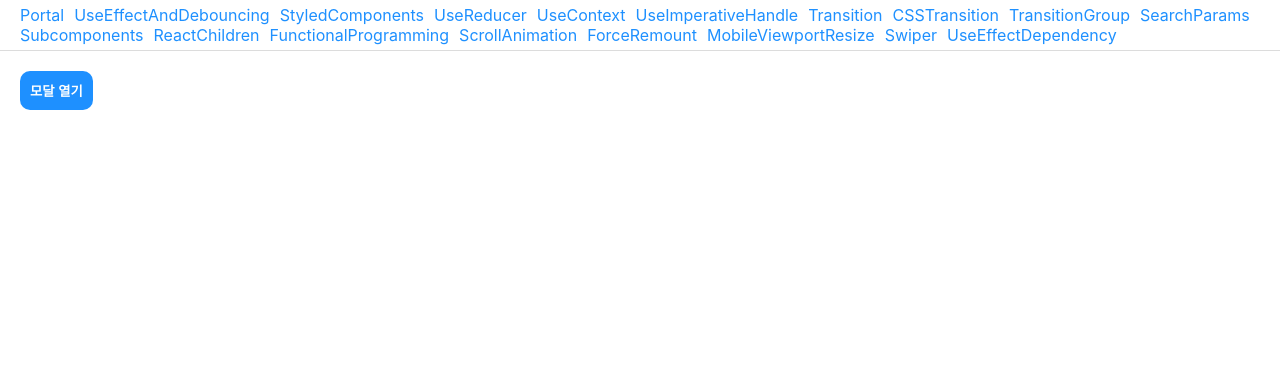
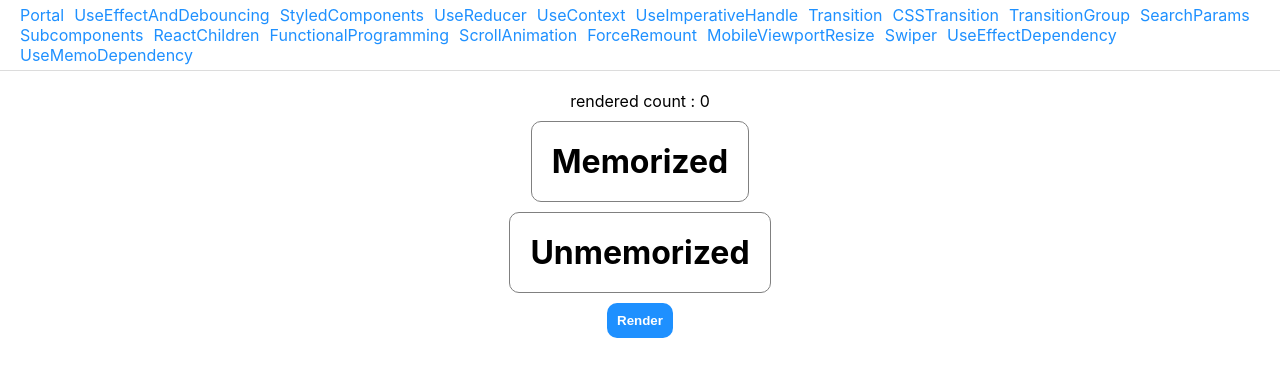
Before and after one commit to socratone/react-advanced, a React (Create React App) app: page /use-memo-dependency in a window 1280 px wide. Shown: the top 376 px of the page. Built offline with nearby package versions, Linux system fonts and the light colour scheme.

Commit message:
feat: add UseMemoDependencyPage

```diff
--- a/src/App.tsx
+++ b/src/App.tsx
@@ -18,7 +18,8 @@ import ScrollAnimationPage from './pages/ScrollAnimation';
 import ForceRemountPage from './pages/ForceRemountPage';
 import MobileViewportResizePage from './pages/MobileViewportResizePage';
 import SwiperPage from './pages/SwiperPage';
-import UseEffectDependencyPage from './pages/UseEffectDependency';
+import UseEffectDependencyPage from './pages/UseEffectDependencyPage';
+import UseMemoDependencyPage from './pages/UseMemoDependency';
 
 function App() {
   return (
@@ -52,6 +53,7 @@ function App() {
         <MainNavItem to="/use-effect-dependency">
           UseEffectDependency
         </MainNavItem>
+        <MainNavItem to="/use-memo-dependency">UseMemoDependency</MainNavItem>
       </MainNav>
       <Routes>
         <Route path="/portal" element={<PortalPage />} />
@@ -87,6 +89,10 @@ function App() {
           path="/use-effect-dependency"
           element={<UseEffectDependencyPage />}
         />
+        <Route
+          path="/use-memo-dependency"
+          element={<UseMemoDependencyPage />}
+        />
         <Route path="*" element={<PortalPage />} />
       </Routes>
     </div>
--- /dev/null
+++ b/src/pages/UseMemoDependency/ReactMemoComponent.tsx
@@ -0,0 +1,33 @@
+import styled from '@emotion/styled';
+import { memo } from 'react';
+
+type ReactMemoComponentProps = {
+  object: { label: string };
+};
+
+const ReactMemoComponent = ({ object }: ReactMemoComponentProps) => {
+  console.log(`render ${object.label}`);
+
+  return (
+    <Container>
+      <Title>{object.label}</Title>
+    </Container>
+  );
+};
+
+const Container = styled.div`
+  padding: 20px;
+  display: flex;
+  flex-direction: column;
+  align-items: center;
+  gap: 10px;
+  border-radius: 10px;
+  border: 1px solid gray;
+`;
+
+const Title = styled.h1`
+  margin: 0;
+  text-transform: capitalize;
+`;
+
+export default memo(ReactMemoComponent);
--- /dev/null
+++ b/src/pages/UseMemoDependency/index.tsx
@@ -0,0 +1,48 @@
+import { useMemo, useState } from 'react';
+import styled from 'styled-components';
+import ReactMemoComponent from './ReactMemoComponent';
+
+const UseMemoDependencyPage = () => {
+  console.log('render page');
+
+  const [renderedCount, setRenderedCount] = useState(0);
+
+  const handleClickRender = () => {
+    setRenderedCount((renderedCount) => renderedCount + 1);
+  };
+
+  const memorizedObject = useMemo(() => {
+    return { label: 'memorized' };
+  }, []);
+
+  const object = { label: 'unmemorized' };
+
+  return (
+    <Container>
+      <div>rendered count : {renderedCount}</div>
+      <ReactMemoComponent object={memorizedObject} />
+      <ReactMemoComponent object={object} />
+      <Button onClick={handleClickRender}>Render</Button>
+    </Container>
+  );
+};
+
+const Container = styled.div`
+  padding: 20px;
+  display: flex;
+  flex-direction: column;
+  align-items: center;
+  gap: 10px;
+`;
+
+const Button = styled.button`
+  color: white;
+  background: dodgerblue;
+  border: 0;
+  border-radius: 10px;
+  padding: 10px;
+  cursor: pointer;
+  font-weight: 700;
+`;
+
+export default UseMemoDependencyPage;
```
Also changed, not shown: src/pages/UseEffectDependencyPage/RenderedSection.tsx (renamed from src/pages/UseEffectDependency/RenderedSection.tsx), src/pages/UseEffectDependencyPage/index.tsx (renamed from src/pages/UseEffectDependency/index.tsx).
